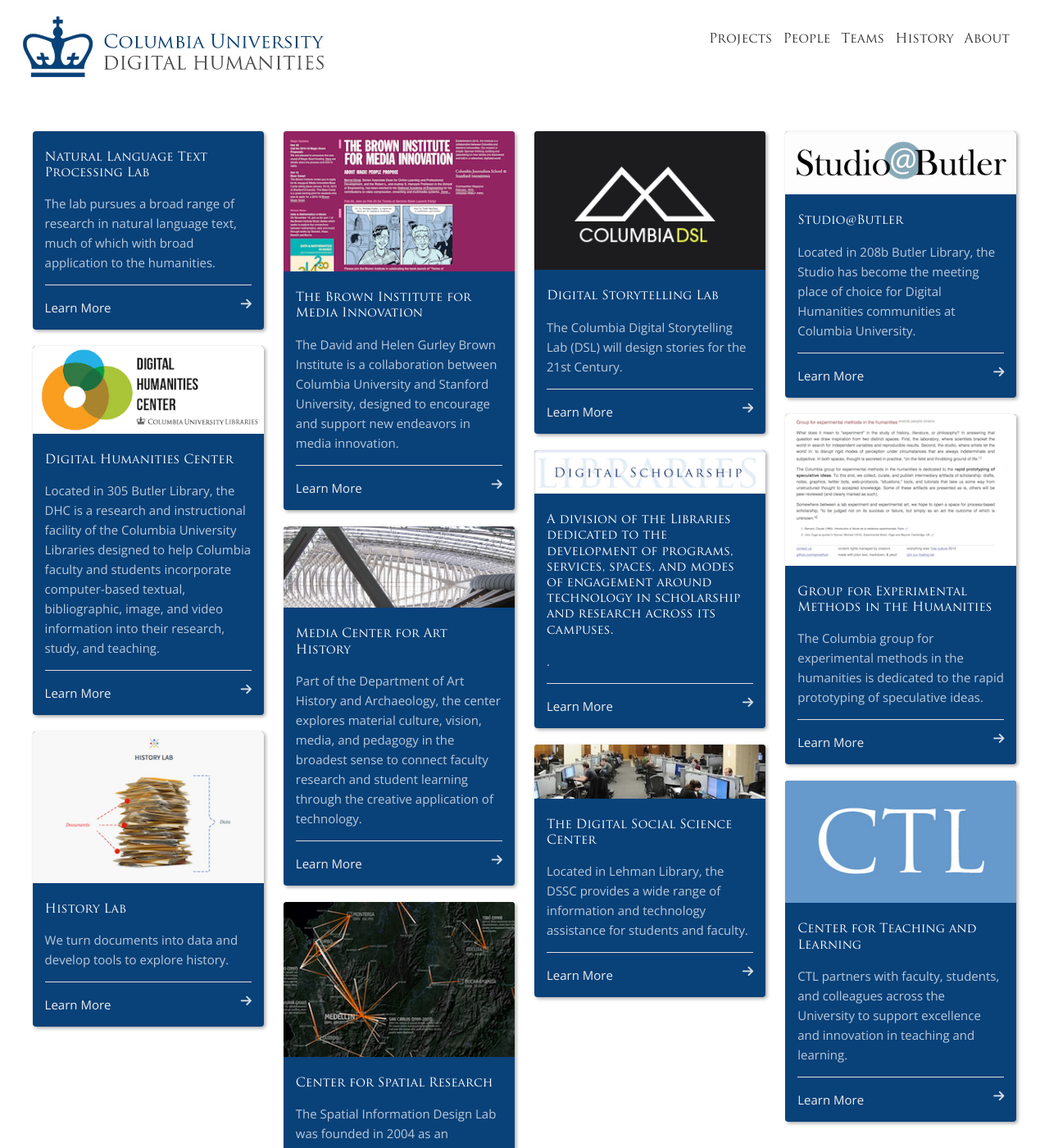
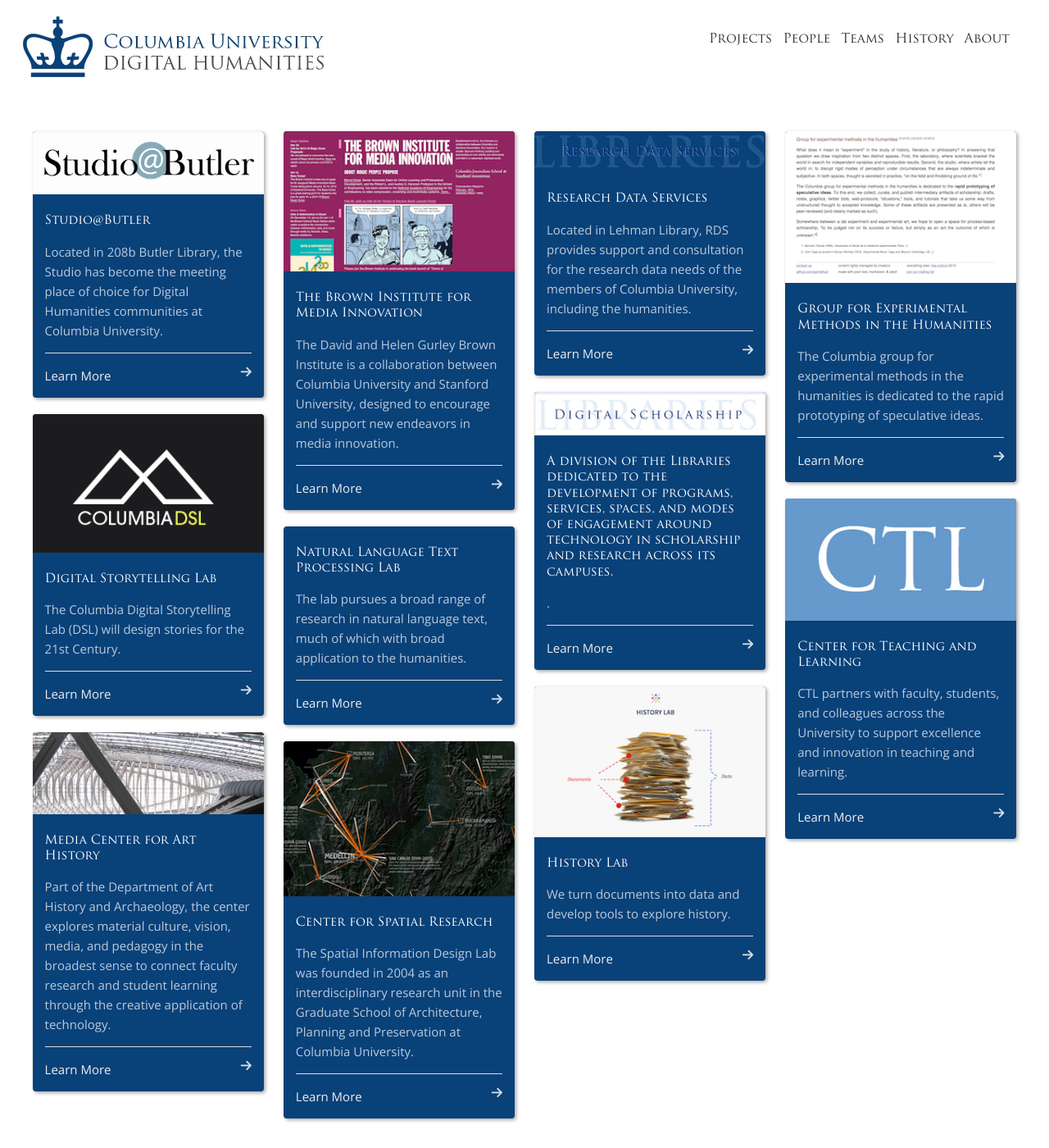
Before and after one commit to cul/dlst-dh, a Jekyll site: the page built from src/_teams/index.html, in a window 1280 px wide and 1400 px high. Shown: the whole window at 82% size. Built offline with Jekyll 4.4.1, drawn with Linux system fonts in a browser that asks for light colours; nearby versions of some CDN libraries.

Commit message:
deleted dhc and added rds

```diff
--- a/src/_teams/dhc.md
+++ /dev/null
@@ -1,19 +0,0 @@
----
-layout: team
-title: Digital Humanities Center
-link: "http://library.columbia.edu/locations/dhc.html"
-description: "Located in 305 Butler Library, the DHC is a research and instructional facility of the Columbia University Libraries designed to help Columbia faculty and students incorporate computer-based textual, bibliographic, image, and video information into their research, study, and teaching."
-author: Alex Gil
-img: dhc.jpeg
-people:
-- Bob Scott
-- Alex Gil
-projects:
-- Language and Culture Atlas for Ashkenazic Jewry
----
-
-The Digital Humanities Center (DHC), located in 305 Butler Library, is a research and instructional facility of the Columbia University Libraries designed to help Columbia faculty and students incorporate computer-based textual, bibliographic, image, and video information into their research, study, and teaching.
-
-The DHC has machine-readable primary source texts, software programs for textual analysis and critical editing, database research tools in the humanities, bibliographic database management programs, Windows and Apple microcomputers, and optical scanning equipment for the creation of machine-readable text.
-
-The DHC staff can provide demonstrations, workshops, and classes for students and faculty, as well as individual consultations.
--- a/src/_teams/dssc.md
+++ b/src/_teams/dssc.md
@@ -1,12 +1,14 @@
 ---
 layout: team
-title: The Digital Social Science Center
-description: Located in Lehman Library, the DSSC provides a wide range of information and technology assistance for students and faculty.
-link: "http://library.columbia.edu/locations/dssc.html"
-img: dssc.jpeg
+title: Research Data Services
+description: Located in Lehman Library, RDS provides support and consultation for the research data needs of the members of Columbia University, including the humanities.
+link: "https://library.columbia.edu/services/research-data-services.html"
+img: rds.png
 author: Alex Gil
 people:
 - Jeremiah Trinidad-Christensen
+- Alex Gil
+- Moacir P. de Sá Pereira
 ---
 
-The Digital Social Science Center (DSSC) located in Lehman Library provides a wide range of information and technology assistance for students and faculty. DSSC brings together people, equipment, and information resources in an environment where users can work collaboratively, individually, or in consultation with a librarian and/or technology specialist.
+The Research Data Services (RDS) is located in Lehman Library. RDS provides support and consultation for the research data needs of the members of Columbia University, including the humanities. RDS can support faculty and students working on mapping, visualization, digital exhibits and other genres of digital humanities. To make an appointment, please contact rds@library.columbia.edu.
```
Also changed, not shown: src/images/rds.png (added).
